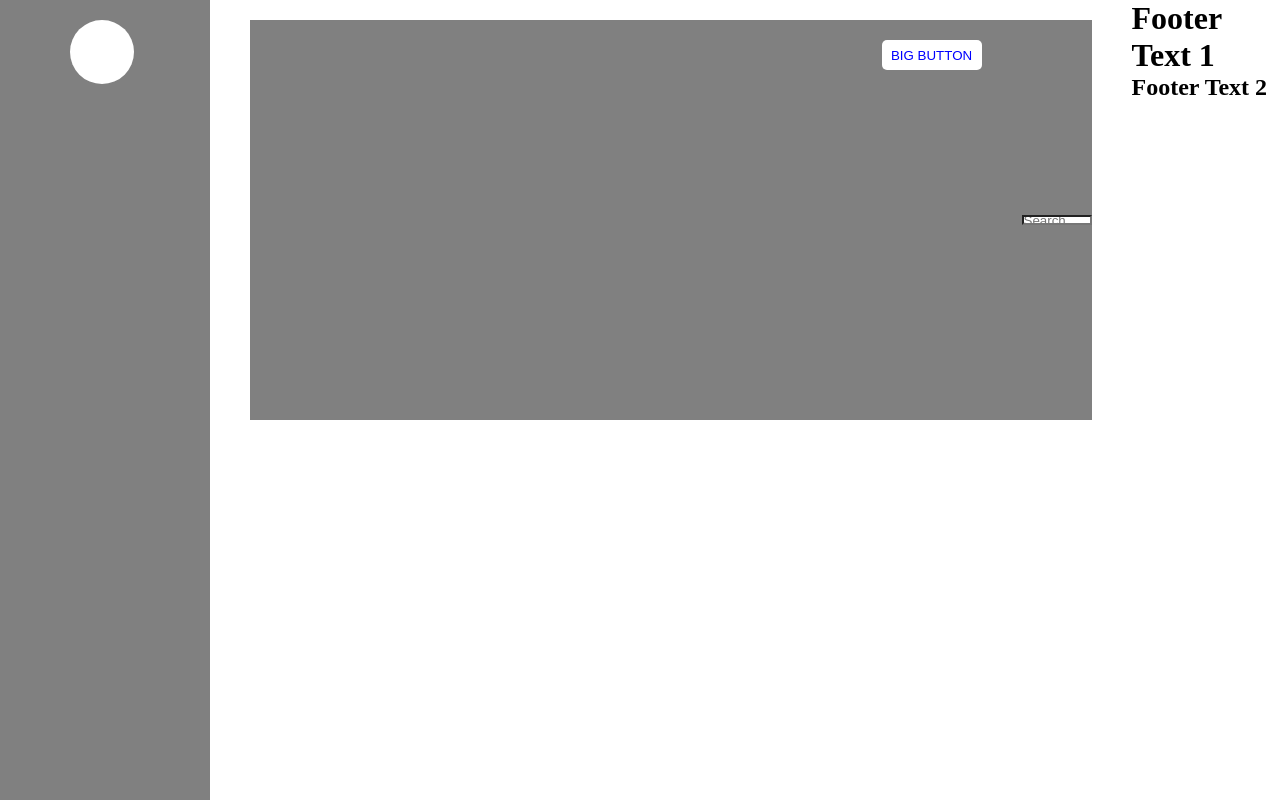
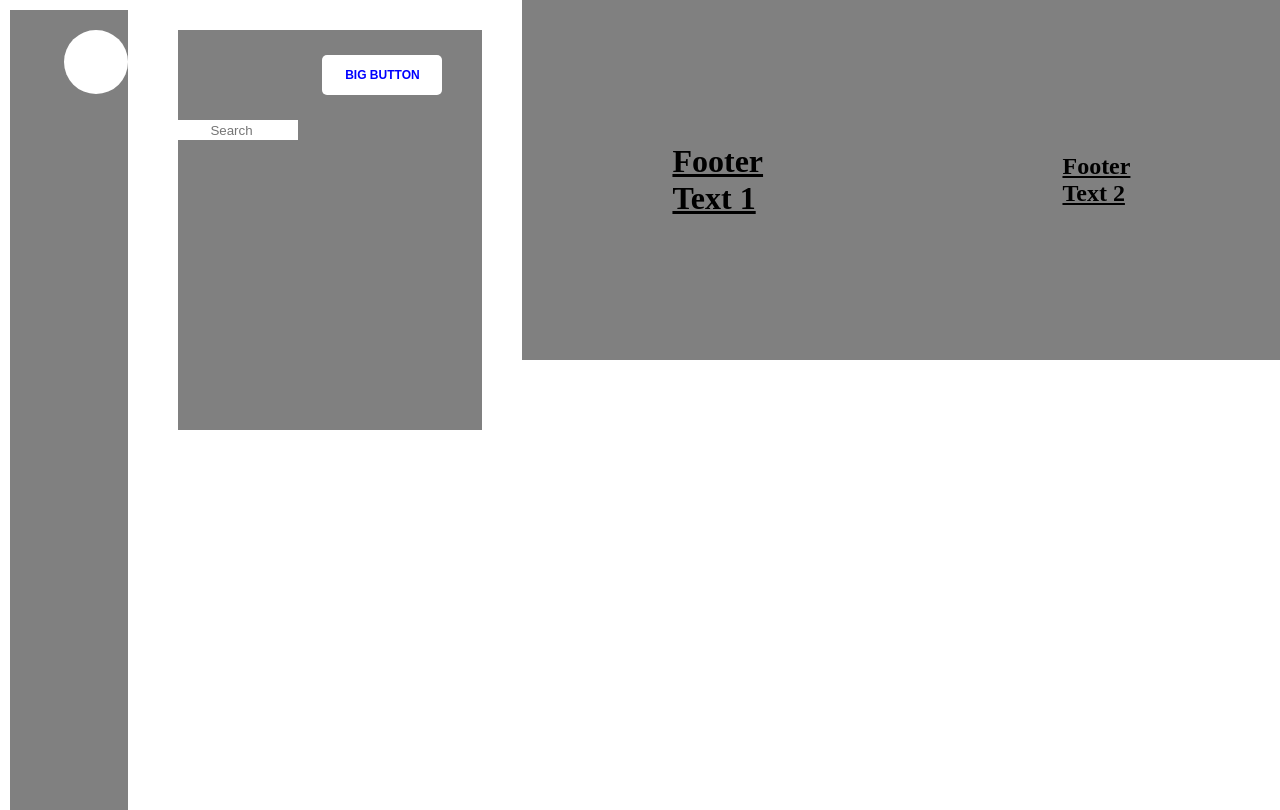
Before and after one commit to Doriana94/CHECKPOINT, a plain HTML site: page index.html in a window 1280 px wide. Drawn offline with Linux system fonts and the light colour scheme.

Commit message:
Update style.css
completed style.css

```diff
--- a/style.css
+++ b/style.css
@@ -15,7 +15,7 @@ body{
     width: 20%;
     height: 100%;
     background-color: grey;
-
+    margin: 10px;
 }
 
 .username .ball{
@@ -23,38 +23,72 @@ body{
     height: 4rem;
     border-radius: 50%;
     background-color: white;
-    margin-left: 70px;
+    margin-left: 54px;
     margin-top: 20px;
 }
 
 main{
-    width: 80%;
-    height: 50%;
+    width: 80vw;
+    height: 50vh;
     background-color: grey;
     display: flex;
-    margin-top: 20px;
-   justify-content: flex-end;
+    margin-top: 30px;
+    flex-direction: column;
+
 }
 
- button{
-    width: 100px;
-    height: 30px;
+button{
+    width: 120px;
+    height: 40px;
     border-radius: 5px;
     background-color: white;
+    color: blue;
+    border: none;
+    margin: 25px 40px;
+    align-self: flex-end;
+    font-size: 12px;
+    font-weight: bold;
+}
+
+input{
+    width: 120px;
+    height: 20px;
+    background-color: white;
+    align-self: center;
+    border: none;
+    text-align: center;
+
+}
+
+.disabled{
+    width: 120px;
+    height: 40px;
+    border-radius: 5px;
+    background-color: lightgrey;
+    color: blue;
     border: none;
     align-self: flex-start;
-    margin: 20px 40px;
-    color: blue;
+    margin: 180px 0 25px 40px;
+    font-size: 12px;
+    font-weight: bold;
 }
 
-.search{
+section{
     display: flex;
-    justify-content: center;
+    flex-direction: column;
+    gap: 30px;
 }
-input{
-    width: 70px;
-    height: 10px;
-    background-color: white;
-    align-self: center;
 
+footer{
+    width: 80vw;
+    height: 45vh;
+    background-color: grey;
+    justify-content: space-between;
+    display: flex;
+    align-items: center;
 }
+
+h1, h2{
+ margin: 0 150px 0  ;
+ text-decoration:underline;
+}
```
